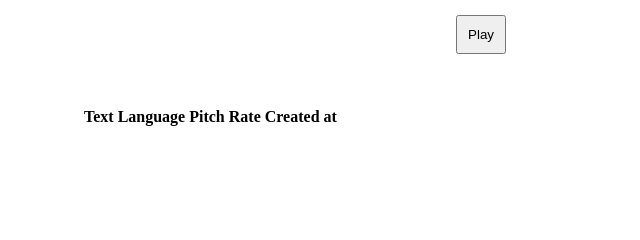
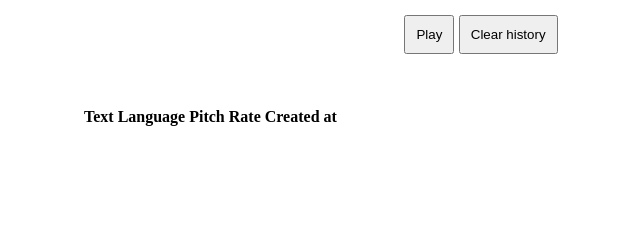
Before and after one commit to willianantunes/rave-of-phonetics, a Django app: page / in a window 1280 px wide. Shown: the part 536-776 px from the top of the page, without its empty margins (159-799 px from the left). Run offline with Django 3.2, Linux system fonts and the light colour scheme; lists and menus that the app fills with data are empty.

Commit message:
The history of texts can be cleaned

```diff
--- a/rave_of_phonetics/apps/core/static/core/js/app.js
+++ b/rave_of_phonetics/apps/core/static/core/js/app.js
@@ -10,9 +10,11 @@ const transcriptController = new TranscriptController()
 
 // transcriptController._formMain.addEventListener("submit", transcriptController.speak.bind(transcriptController))
 transcriptController._inputTextToBeTranscribed.addEventListener("focus", transcriptController._cleanWarnings.bind(transcriptController))
-transcriptController._buttonPlayOrStop.addEventListener("click", transcriptController.speak.bind(transcriptController))
 transcriptController._inputPitch.addEventListener("change", ev => transcriptController._pitchValue.textContent = transcriptController._inputPitch.value)
 transcriptController._inputRate.addEventListener("change", ev => transcriptController._rateValue.textContent = transcriptController._inputRate.value)
+
+transcriptController._buttonPlayOrStop.addEventListener("click", transcriptController.speak.bind(transcriptController))
+transcriptController._buttonClearHistory.addEventListener("click", transcriptController._clearHistory.bind(transcriptController))
 
 // window.onbeforeunload = () => {
 //     transcriptController._webSpeechAPI.stop()
--- a/rave_of_phonetics/apps/core/static/core/js/controllers/TranscriptController.js
+++ b/rave_of_phonetics/apps/core/static/core/js/controllers/TranscriptController.js
@@ -8,6 +8,7 @@ class TranscriptController {
         this._selectVoice = $('select[name=available-voices]');
         // Buttons
         this._buttonPlayOrStop = $('button[name=play]');
+        this._buttonClearHistory = $('button[name=clear-history]');
         // Values
         this._pitchValue = $('.pitch-value');
         this._rateValue = $('.rate-value');
@@ -79,4 +80,10 @@ class TranscriptController {
         this._message.text = ''
         this._messageView.update(this._message)
     }
+
+    _clearHistory(event) {
+        event.preventDefault()
+        this._history.erase()
+        this._historyView.update(this._history)
+    }
 }
--- a/rave_of_phonetics/apps/core/templates/core/pages/home.html
+++ b/rave_of_phonetics/apps/core/templates/core/pages/home.html
@@ -55,6 +55,7 @@
     <select name="available-voices"></select>
     <div class="controls">
         <button name="play" type="submit" class="speech-play">Play</button>
+        <button name="clear-history" type="submit">Clear history</button>
     </div>
 </form>
 
```
